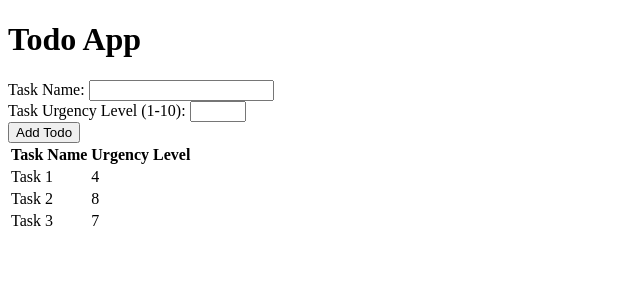
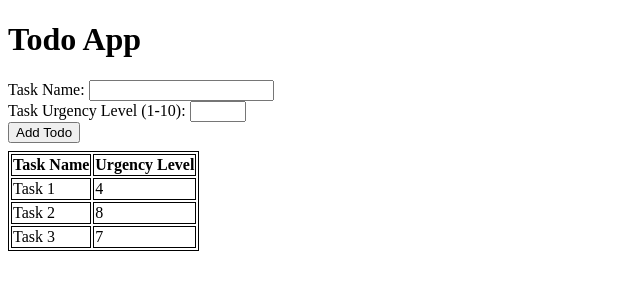
Before and after one commit to Nielam-Dass/Todo-App-Collection, a React (Vite) app in the folder todo_apps/001-react-ts-app/: page / in a window 1280 px wide. Shown: the top 300 px of the page, without its empty margins (0-640 px from the left). Built offline with nearby package versions, Linux system fonts and the light colour scheme.

Commit message:
Added border to table of tasks

```diff
--- a/todo_apps/001-react-ts-app/src/TodoList.tsx
+++ b/todo_apps/001-react-ts-app/src/TodoList.tsx
@@ -1,6 +1,7 @@
 import { JSX, ReactNode } from "react";
 import TodoItem from "./TodoItem";
 import Task from "./Task";
+import "./todo-list-styles.css"
 
 interface TodoListProps {
     tasks: Task[];
--- /dev/null
+++ b/todo_apps/001-react-ts-app/src/todo-list-styles.css
@@ -0,0 +1,7 @@
+table, th, td {
+    border: 1px solid black;
+}
+
+table {
+    margin-top: 8px;
+}
```
